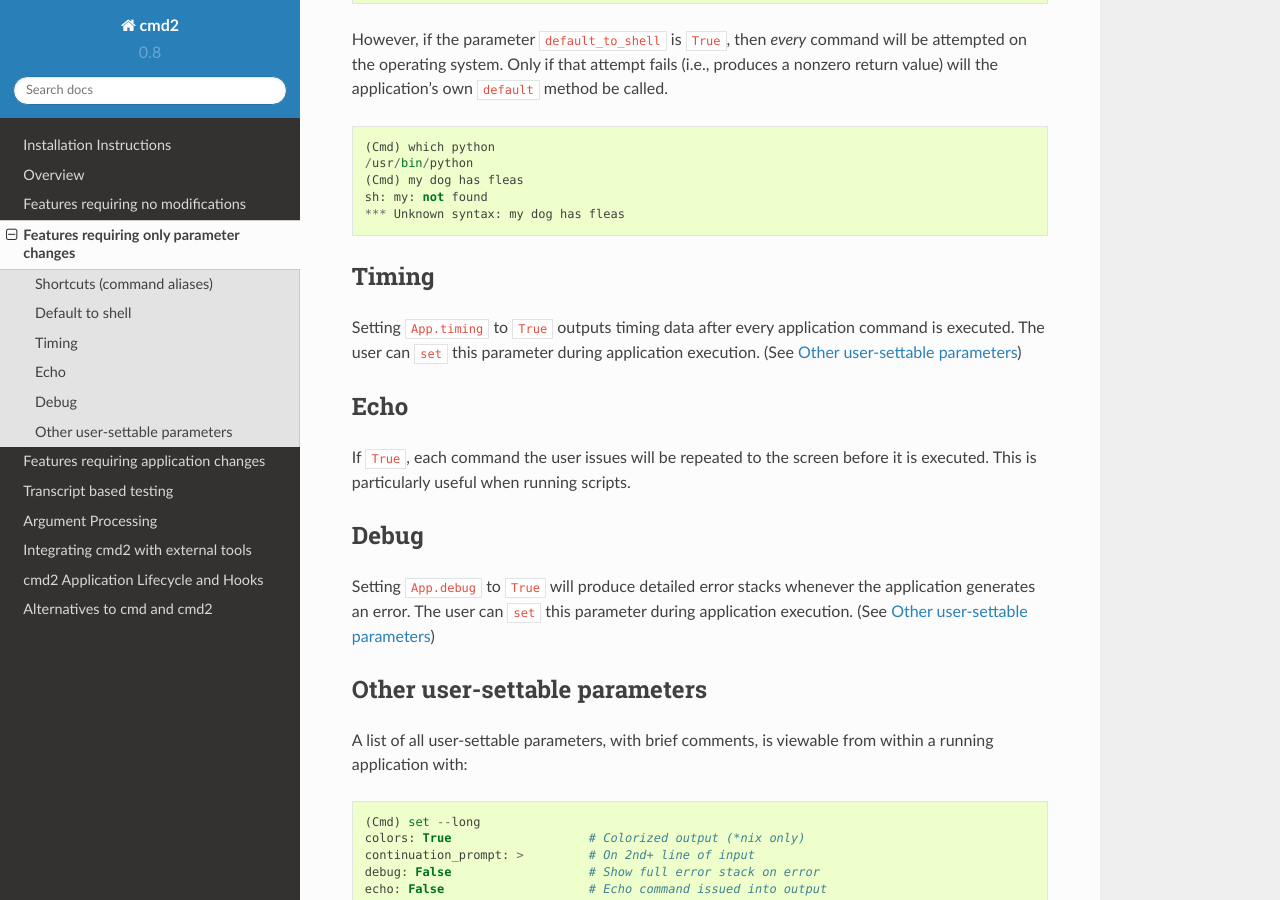
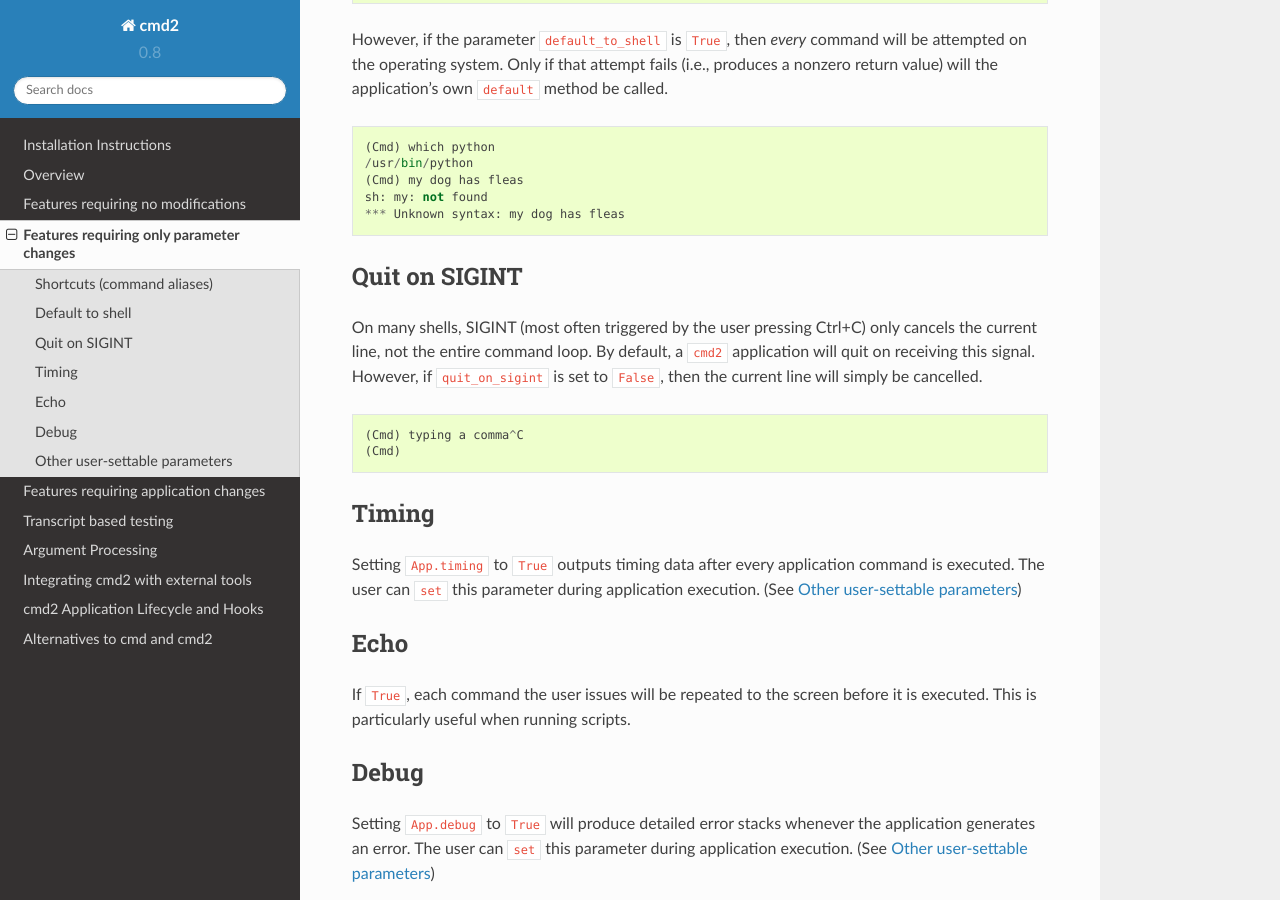
Before and after one commit to python-cmd2/cmd2, a Sphinx documentation site: the page built from docs/settingchanges.rst, in a window 1280 px wide and 900 px high, scrolled down 1402 px. Built offline with Sphinx 7.4.7 and the Read the Docs theme 2.0.0, drawn with Linux system fonts in a browser that asks for light colours.

Commit message:
Added documentation for quit_on_sigint

```diff
--- a/docs/settingchanges.rst
+++ b/docs/settingchanges.rst
@@ -73,6 +73,21 @@
   sh: my: not found
   *** Unknown syntax: my dog has fleas
 
+Quit on SIGINT
+==============
+
+On many shells, SIGINT (most often triggered by the user
+pressing Ctrl+C) only cancels the current line, not the
+entire command loop. By default, a ``cmd2`` application will quit
+on receiving this signal. However, if ``quit_on_sigint`` is
+set to ``False``, then the current line will simply be cancelled.
+
+::
+
+  (Cmd) typing a comma^C
+  (Cmd)
+
+
 Timing
 ======
 
```
